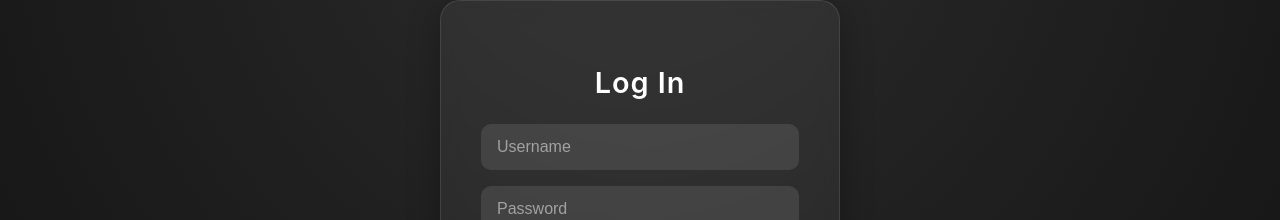
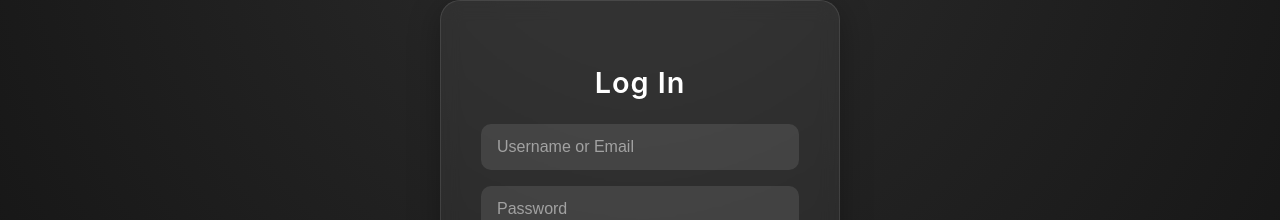
Before and after one commit to kiranaatkar/FilmReviewApp, a React (Create React App) app in the folder film-review/: page / in a window 1280 px wide. Shown: the part 252-472 px from the top of the page. Built offline with nearby package versions, Linux system fonts and the light colour scheme; no server answers.

Commit message:
login with username or password

```diff
--- a/film-review/src/pages/LoginPage.tsx
+++ b/film-review/src/pages/LoginPage.tsx
@@ -7,7 +7,7 @@ import "../styles/Login.css";
 import { Link } from "react-router-dom";
 
 const LoginPage: React.FC = () => {
-  const [username, setUsername] = useState("");
+  const [identifier, setIdentifier] = useState("");
   const [password, setPassword] = useState("");
 
   const [message, setMessage] = useState("");
@@ -29,7 +29,7 @@ const LoginPage: React.FC = () => {
       setIsSubmitting(true);
 
       const res: TokenResponse | string = await FilmService.SignIn(
-        username,
+        identifier,
         password
       );
 
@@ -37,9 +37,10 @@ const LoginPage: React.FC = () => {
         login(res.token);
         navigate("/home");
       } else {
-        setMessage(`❌ ${res}`);
+        setMessage(`${res}`);
       }
     } catch (error) {
+      console.error("Login error:", error);
       setMessage("Error logging in. Please try again.");
     } finally {
       setIsSubmitting(false);
@@ -54,9 +55,9 @@ const LoginPage: React.FC = () => {
         <form onSubmit={handleLogin}>
           <input
             type="text"
-            placeholder="Username"
-            value={username}
-            onChange={(e) => setUsername(e.target.value)}
+            placeholder="Username or Email"
+            value={identifier}
+            onChange={(e) => setIdentifier(e.target.value)}
             required
           />
 
--- a/film-review/src/services/FilmService.ts
+++ b/film-review/src/services/FilmService.ts
@@ -32,17 +32,18 @@ class FilmService {
   }
 
   static async SignIn(
-    username: string,
+    identifier: string,
     password: string
   ): Promise<TokenResponse | string> {
     try {
-      const response = await client.post("/users/signIn", {
-        username,
+      const res = await client.post("/users/signIn", {
+        identifier,
         password,
       });
-      return response.data;
+
+      return res.data;
     } catch (error: any) {
-      console.error(`Error logging in user ${username}:`, error);
+      console.error(`Error logging in user ${identifier}:`, error);
       switch (error.response.status) {
         case StatusCodes.BAD_REQUEST:
           throw new Error("Invalid rating.");
```
